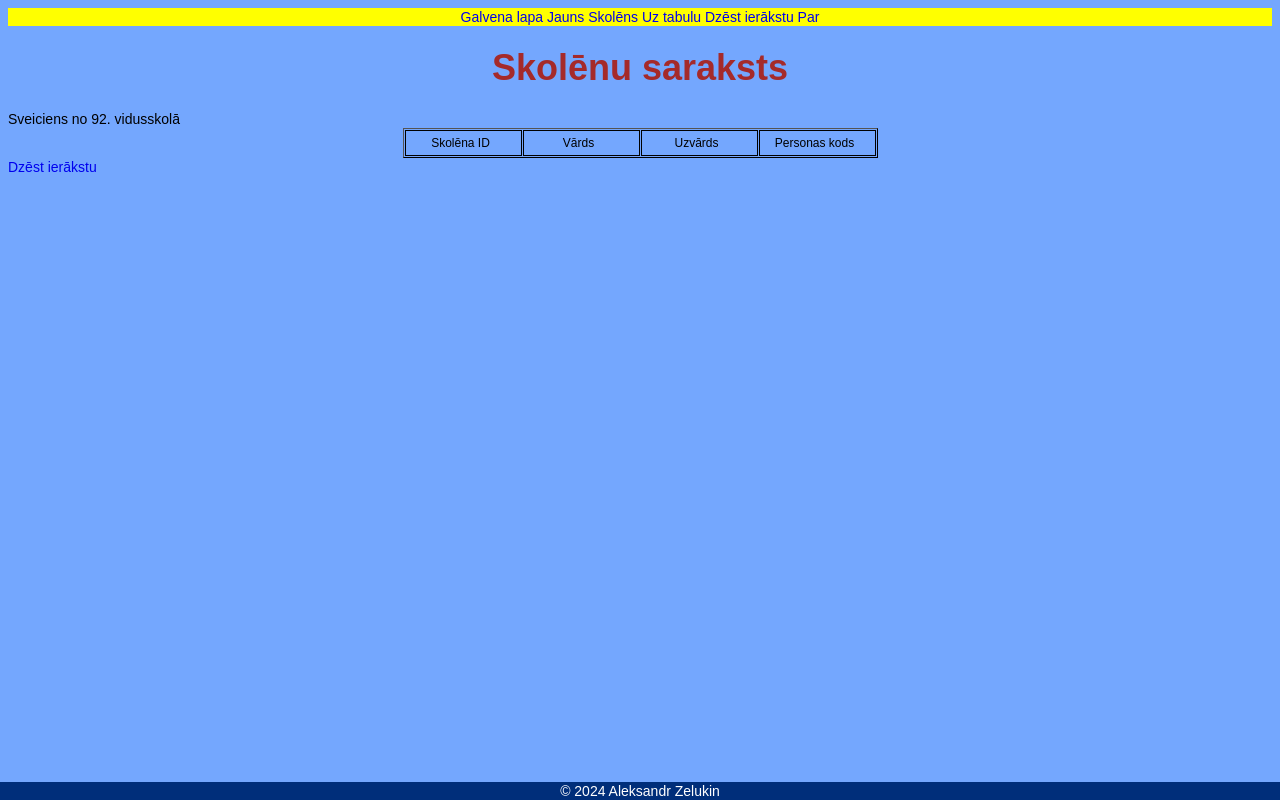
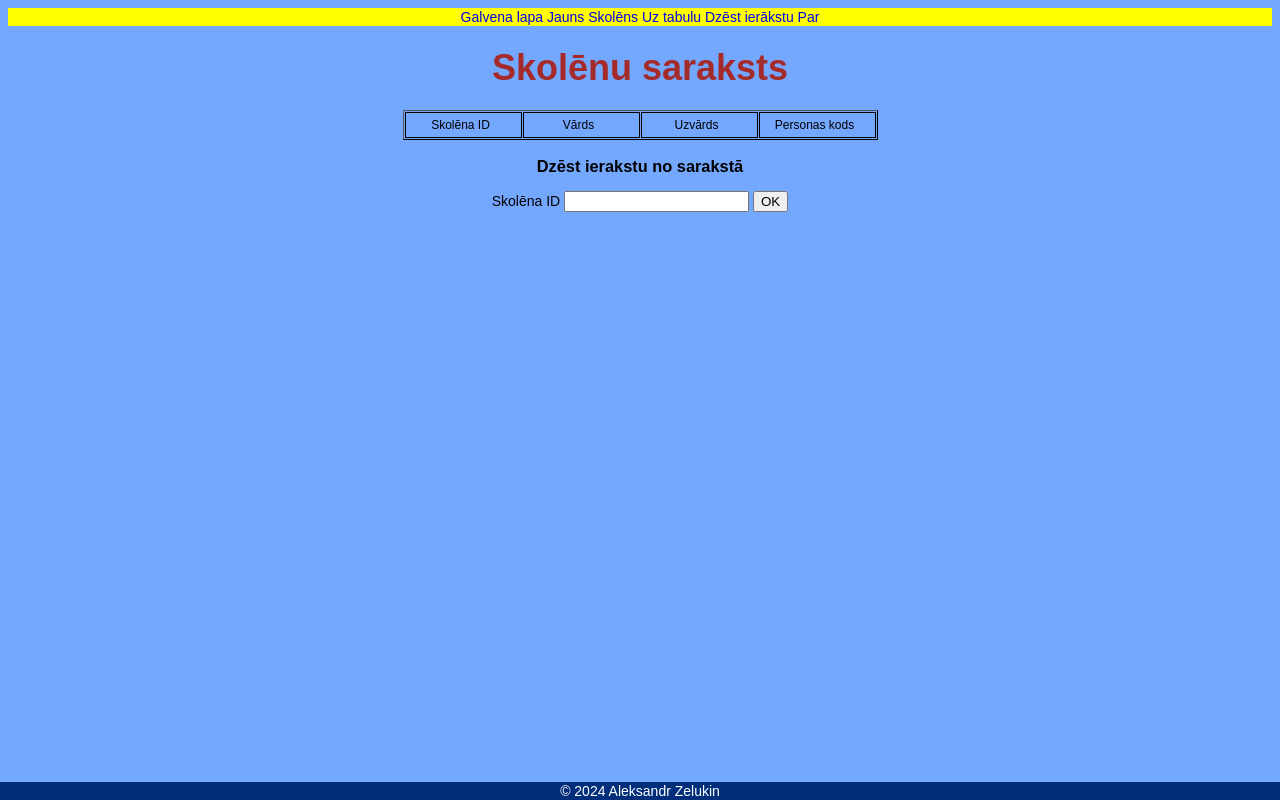
Before and after one commit to AleksandrZelukin/11bflaskparaugs, a Flask app: page /dati in a window 1280 px wide. Run offline with Flask 3, Linux system fonts and the light colour scheme; data that the repository does not hold is empty.

Commit message:
Update apps

```diff
--- a/static/css/style.css
+++ b/static/css/style.css
@@ -21,7 +21,7 @@ height: 30px;
 }
 
 h1 {
-    text-align: center;
+  text-align: center;
   font-family: "Arial", sans-serif;
   font-size: 36px;
   line-height: 36px;
@@ -29,7 +29,7 @@ h1 {
 }
 
 p{
-    text-align: center;
+  text-align: center;
   font-family: "Arial", sans-serif;
   font-size: 14px;
   line-height: 36px;
--- a/templates/dati.html
+++ b/templates/dati.html
@@ -7,8 +7,6 @@
   {% block content %}
   {{ super() }}
   <h1>Skolēnu saraksts</h1>
-
-Sveiciens no 92. vidusskolā
 
 <table border="1">
 <tr>
@@ -26,8 +24,14 @@ Sveiciens no 92. vidusskolā
 </tr>
   {% endfor %}
 </table>
-
- <a href="/delete">Dzēst ierākstu</a>
+<div>
+  <h3>Dzēst ierakstu no sarakstā</h3>
+  <form action="/deleterecord" method="post">
+  Skolēna ID <input type="text" name="id">
+  <input type="submit" value="OK">
+  </form>
+</div>
+<!-- <a href="/delete">Dzēst ierākstu</a>  -->
   {% endblock %}
 
 
--- a/templates/delete_record.html
+++ b/templates/delete_record.html
@@ -4,8 +4,10 @@ Dzest ierakstu
 {% endblock %}
 {% block content %}
 {{ super() }}
+<div>
+    <h3>{{msg}}</h3>
+    <a href="/dati">Uz tabulu</a>
+</div>
 
-<h3>{{msg}}</h3>
-<a href="/dati">Uz tabulu</a>
 
 {% endblock %}
```
Also changed, not shown: templates/base.html (+4 -4 lines), datubaze.db.
